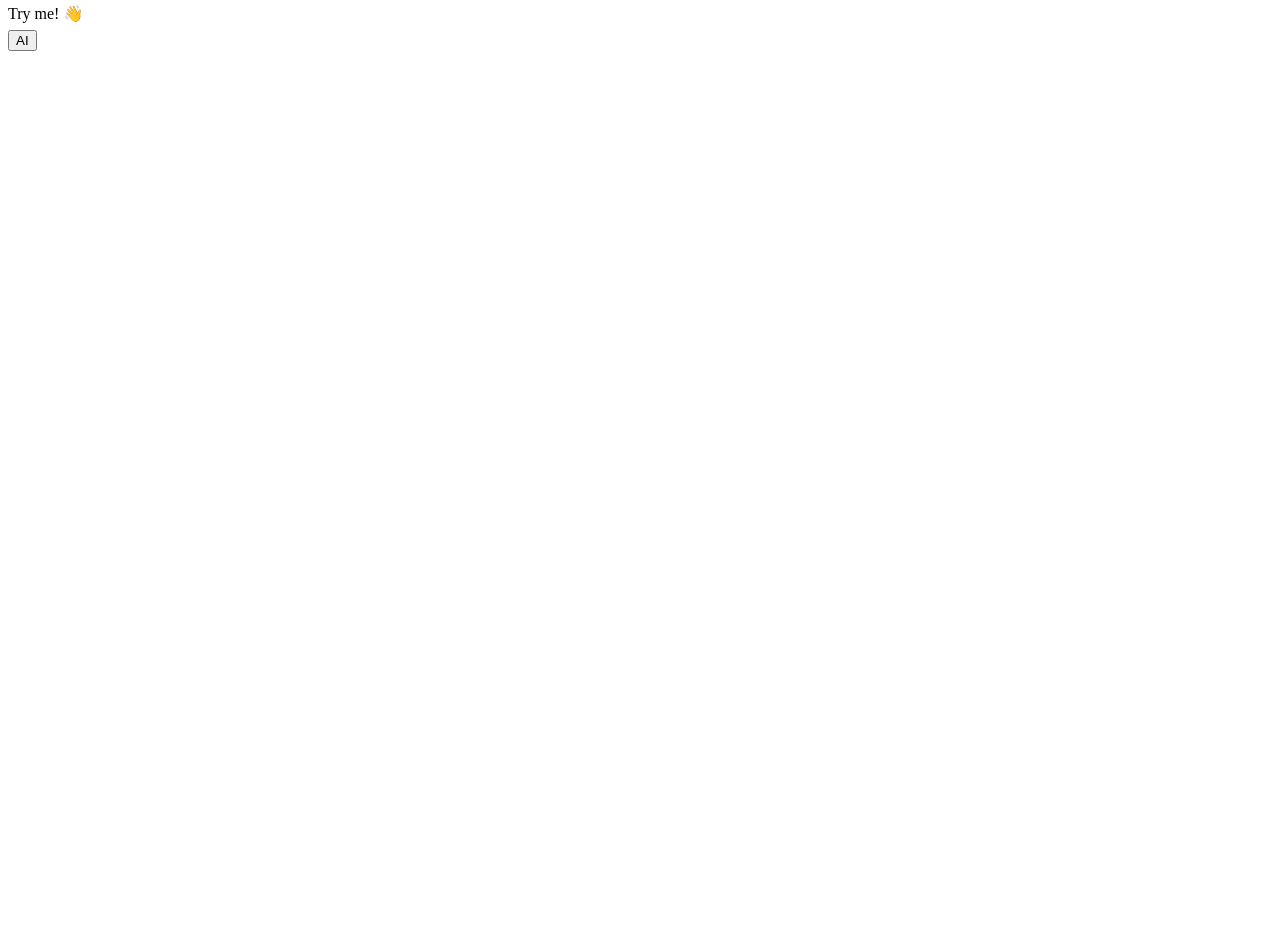
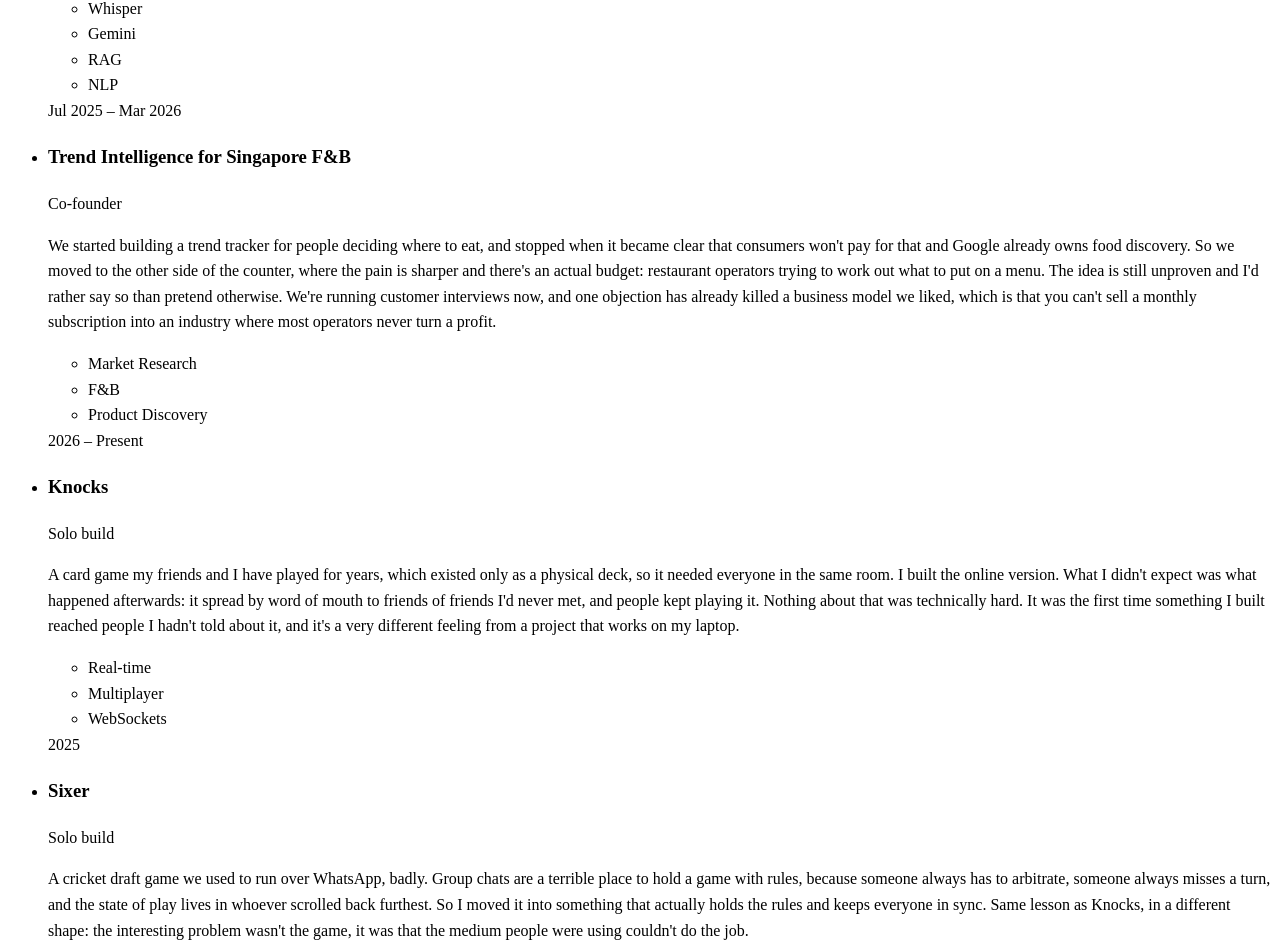
Before and after one commit to arshinsikka/portfolio, a React (Vite) app in the folder client/: page /projects in a window 1280 px wide. Shown: the part 3657-4609 px from the top of the page. Before the commit the page ends 3718 px from the top, so only its background shows below. Built offline with nearby package versions, Linux system fonts and the light colour scheme.

Commit message:
Add six project entries and an Earlier work group
- New earlier group for ChessPhere and Donation Nation
- Ventures gains the F&B venture, Knocks and Sixer
- Production systems gains TrackUp
- Correct the stale ProjectTier and ProjectGroup doc comments

```diff
--- a/client/src/content/profile.ts
+++ b/client/src/content/profile.ts
@@ -162,6 +162,7 @@ export const sectionCopy = {
       production: "Production systems",
       research: "Research",
       ventures: "Ventures",
+      earlier: "Earlier work",
     },
   },
   research: {
--- a/client/src/content/projects.ts
+++ b/client/src/content/projects.ts
@@ -457,6 +457,90 @@ export const projects: Project[] = [
     links: [],
     hasDetailPage: false,
   },
+  {
+    slug: "fnb-trend-intelligence",
+    title: "Trend Intelligence for Singapore F&B",
+    role: "Co-founder",
+    dates: "2026 – Present",
+    tier: "standard",
+    group: "ventures",
+    summary:
+      "We started building a trend tracker for people deciding where to eat, and stopped when it became clear that consumers won't pay for that and Google already owns food discovery. So we moved to the other side of the counter, where the pain is sharper and there's an actual budget: restaurant operators trying to work out what to put on a menu. The idea is still unproven and I'd rather say so than pretend otherwise. We're running customer interviews now, and one objection has already killed a business model we liked, which is that you can't sell a monthly subscription into an industry where most operators never turn a profit.",
+    body: [],
+    tags: ["Market Research", "F&B", "Product Discovery"],
+    links: [],
+    hasDetailPage: false,
+  },
+  {
+    slug: "knocks",
+    title: "Knocks",
+    role: "Solo build",
+    dates: "2025",
+    tier: "standard",
+    group: "ventures",
+    summary:
+      "A card game my friends and I have played for years, which existed only as a physical deck, so it needed everyone in the same room. I built the online version. What I didn't expect was what happened afterwards: it spread by word of mouth to friends of friends I'd never met, and people kept playing it. Nothing about that was technically hard. It was the first time something I built reached people I hadn't told about it, and it's a very different feeling from a project that works on my laptop.",
+    body: [],
+    tags: ["Real-time", "Multiplayer", "WebSockets"],
+    links: [],
+    hasDetailPage: false,
+  },
+  {
+    slug: "sixer",
+    title: "Sixer",
+    role: "Solo build",
+    dates: "2025",
+    tier: "standard",
+    group: "ventures",
+    summary:
+      "A cricket draft game we used to run over WhatsApp, badly. Group chats are a terrible place to hold a game with rules, because someone always has to arbitrate, someone always misses a turn, and the state of play lives in whoever scrolled back furthest. So I moved it into something that actually holds the rules and keeps everyone in sync. Same lesson as Knocks, in a different shape: the interesting problem wasn't the game, it was that the medium people were using couldn't do the job.",
+    body: [],
+    tags: ["Real-time", "Multiplayer", "WebSockets"],
+    links: [],
+    hasDetailPage: false,
+  },
+  {
+    slug: "trackup",
+    title: "TrackUp",
+    role: "Team project",
+    dates: "2025",
+    tier: "minor",
+    group: "production",
+    summary:
+      "A desktop contact and event manager for founders and small business owners, built as a team software engineering project. The deliberate choice in it is that everything is driven by typed commands with a graphical view alongside, rather than the other way round. That's the opposite of what most contact tools do, and it's right for the specific person who lives in a terminal and finds clicking through forms slower than typing what they want.",
+    body: [],
+    tags: ["Java", "JavaFX", "CLI"],
+    links: [],
+    hasDetailPage: false,
+  },
+  {
+    slug: "chessphere",
+    title: "ChessPhere",
+    role: "Co-founder",
+    dates: "2020 – 2022",
+    tier: "minor",
+    group: "earlier",
+    summary:
+      "I've played competitive chess since I was young, and when the pandemic shut down every over-the-board tournament, the thing that disappeared wasn't the game. Online chess was fine. What disappeared was the community around it. So a few friends and I started running virtual tournaments and workshops, and we were drawing over a hundred players to each one. It never made money and it was never going to. What it taught me is that a small niche can matter enormously to the people inside it, and that's a reasonable thing to build for.",
+    body: [],
+    tags: ["Community", "Events", "Chess"],
+    links: [],
+    hasDetailPage: false,
+  },
+  {
+    slug: "donation-nation",
+    title: "Donation Nation",
+    role: "Co-founder",
+    dates: "2020 – 2022",
+    tier: "minor",
+    group: "earlier",
+    summary:
+      "This started with me giving away things from my own house to local NGOs during the pandemic. It worked, and it obviously didn't scale, because the bottleneck was one person with a car and a limited amount of stuff. So we built a platform to connect donors with communities that needed things, working through established NGOs and logistics partners rather than trying to move goods ourselves. The lesson I took from it is that the useful thing technology did here wasn't the donating, it was removing the coordination problem that made donating hard.",
+    body: [],
+    tags: ["Social Impact", "Platform", "NGO Partnerships"],
+    links: [],
+    hasDetailPage: false,
+  },
 ];
 
 export const featuredProjects = projects.filter((p) => p.tier === "featured");
@@ -468,7 +552,7 @@ export const standardProjects = projects.filter((p) => p.tier === "standard");
  * all" is a property of the content model rather than of one page. Heading
  * copy lives in `sectionCopy.projects.groups`, with every other heading.
  */
-export const projectGroups = (["production", "research", "ventures"] as const)
+export const projectGroups = (["production", "research", "ventures", "earlier"] as const)
   .map((group) => ({ group, projects: projects.filter((p) => p.group === group) }))
   .filter((g) => g.projects.length > 0);
 
```
Also changed, not shown: client/src/content/types.ts (+11 -6 lines).
